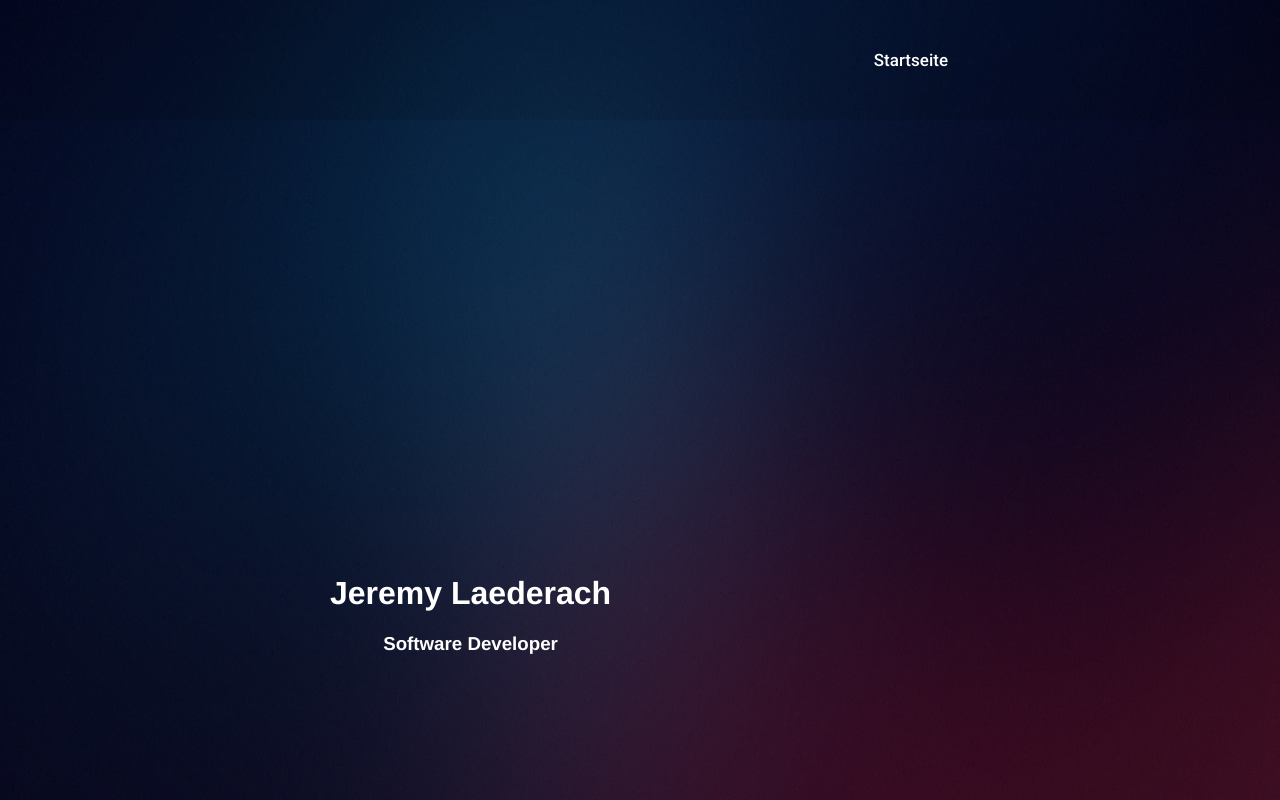
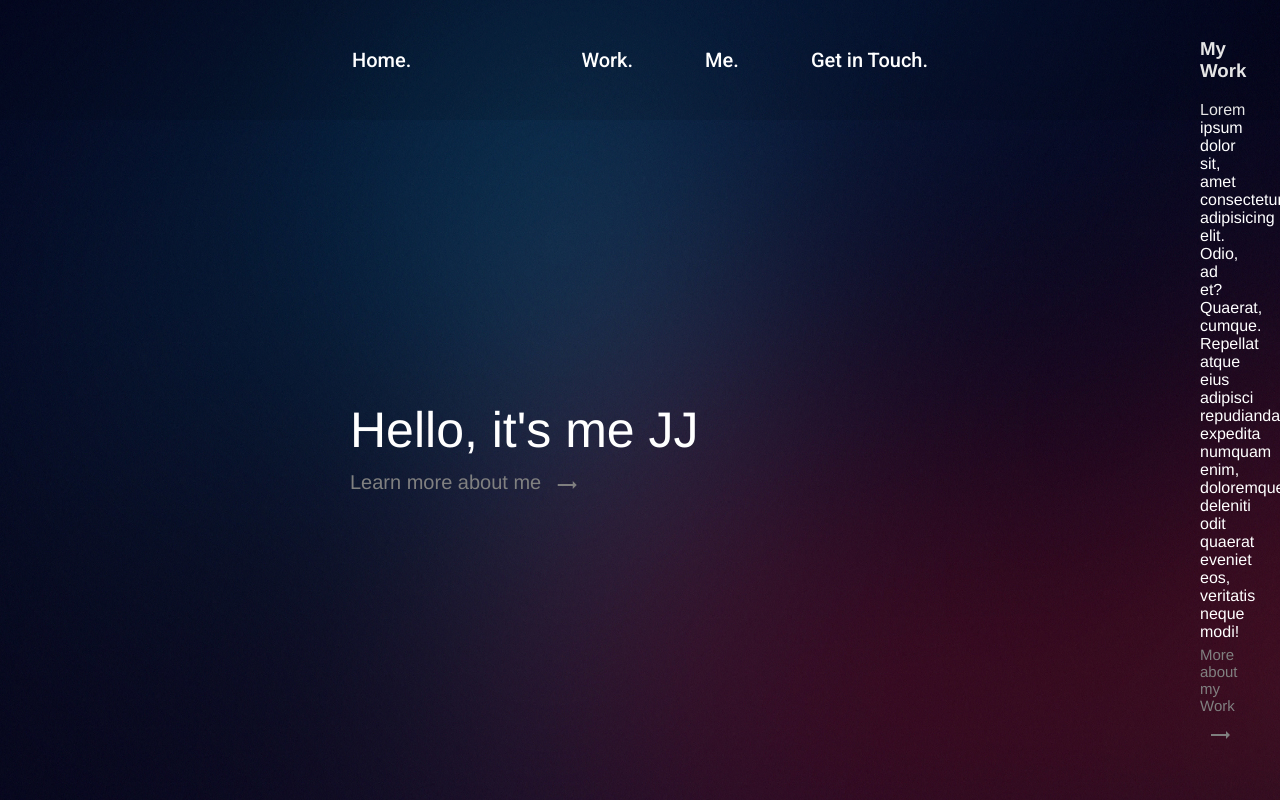
Before and after one commit to jeremykailaederach/jeremylaederach, an Angular app: page / in a window 1280 px wide. Shown: the top 800 px of the page. Built offline with nearby package versions, Linux system fonts and the light colour scheme.

Commit message:
stlying homepage

```diff
--- a/src/app/app.component.html
+++ b/src/app/app.component.html
@@ -1,3 +1,3 @@
 <app-header class="header"></app-header>
 <router-outlet></router-outlet>
-<app-footer class="footer"></app-footer>
+<!-- <app-footer class="footer"></app-footer> -->
--- a/src/app/header/header.component.html
+++ b/src/app/header/header.component.html
@@ -2,14 +2,16 @@
     <div *ngIf="nav">
         <mat-toolbar calss="mat-toolbar" (scroll)="onScroll()" #nav [ngClass]="navbarfixed?'fixed':'nofixed'">
             <div class="navlogo" fxShow="true" fxHide.lt-md="true"></div>
-            <span><a (click)="hideSidenav()" routerLinkActive="active" [routerLink]="['/']" mat-button>
-                <!-- <img src="../../assets/images/Logo-Scherer-Gartengestaltung.png" alt="logo" height="70px"> -->
-            </a></span>
+            <span>
+                <a routerLinkActive="active" [routerLink]="['/']" mat-button>Home.</a>
+            </span>
 
             <span class="example-spacer"></span>
 
             <div class="navlinks" fxShow="true" fxHide.lt-md="true">
-                <a routerLinkActive="active" [routerLink]="['/']" mat-button>Startseite</a>
+                <a routerLinkActive="active" [routerLink]="['/']" mat-button>Work.</a>
+                <a routerLinkActive="active" [routerLink]="['/']" mat-button>Me.</a>
+                <a routerLinkActive="active" [routerLink]="['/']" mat-button>Get in Touch.</a>
             </div>
 
             <div fxShow="true" fxHide.gt-sm="true">
@@ -25,7 +27,9 @@
         <mat-sidenav-container fxFlexFill class="example-container" hidde>
             <mat-sidenav class="mat-sidenav" #sidenav fxLayout="column">
                 <div fxLayout="column">
-                    <button (click)="hideSidenav()" mat-button><mat-icon>close</mat-icon></button>
+                    <button (click)="hideSidenav()" mat-button>
+                        <mat-icon>close</mat-icon>
+                    </button>
                     <a (click)="hideSidenav()" routerLinkActive="active" [routerLink]="['/']" mat-button>Startseite</a>
                 </div>
             </mat-sidenav>
--- a/src/app/header/header.component.scss
+++ b/src/app/header/header.component.scss
@@ -17,7 +17,8 @@
 }
 
 a {
-    font-size: 17px;
+    font-size: 20px;
+    margin: 20px;
 }
 
 .fixed {
--- a/src/app/home/home.component.html
+++ b/src/app/home/home.component.html
@@ -2,20 +2,29 @@
 <div *ngIf="desktop">
     <div class="header">
         <div class="header-image">
-            <img src="../../assets/images/dark-blur-abstract.jpg" alt="background picture" height="1300px" width="100%">
+            <img src="../../assets/images/dark-blur-abstract.jpg" alt="background picture" height="1100px" width="100%">
         </div>
         <div class="header-text">
-            <h1>Jeremy Laederach</h1>
-            <h3>Software Developer</h3>
+            <div>Hello, it's me JJ</div>
+            <div class="header-undertext">Learn more about me
+                <button class="header-undertext-button" mat-icon-button color="primary">
+                    <mat-icon>trending_flat</mat-icon>
+                </button>
+            </div>
+        </div>
+        <div class="header-text2">
+            <h3>My Work</h3>
+            <div>Lorem ipsum dolor sit, amet consectetur adipisicing elit. Odio, ad et? Quaerat, cumque. Repellat atque
+                eius adipisci repudiandae expedita numquam enim, doloremque deleniti odit quaerat eveniet eos, veritatis
+                neque modi!
+            </div>
+            <div class="header-undertext2">More about my Work
+                <button class="header-undertext-button2" mat-icon-button color="primary">
+                    <mat-icon>trending_flat</mat-icon>
+                </button>
+            </div>
         </div>
     </div>
-    <!-- <div class="main">
-        <div class="main-text">
-            Lorem ipsum dolor sit amet consectetur adipisicing elit. Mollitia ea iusto suscipit, alias quis error
-            temporibus deleniti, harum eius tempora impedit ab dolorem nam, placeat laudantium architecto dolores?
-            Laborum, a!
-        </div>
-    </div> -->
 </div>
 
 <!-- Phone Screen: -->
--- a/src/app/home/home.component.scss
+++ b/src/app/home/home.component.scss
@@ -8,9 +8,38 @@
 .header-text {
     position: absolute;
     bottom: 600px;
-    left: 300px;
-    padding: 30px;
+    left: 350px;
+    font-size: 50px;
 }
+
+.header-undertext {
+    color: grey;
+    font-size: 20px;
+    float: left;
+    margin-top: 5px;
+}
+
+.header-undertext-button {
+    color: grey;
+}
+
+.header-text2 {
+    position: absolute;
+    bottom: 350px;
+    right: 350px;
+    left: 1200px;
+}
+
+.header-undertext2 {
+    color: grey;
+    font-size: 15px;
+    margin-top: 5px;
+}
+
+.header-undertext-button2 {
+    color: grey;
+}
+
 
 .main {
     margin-top: 70px;
```
